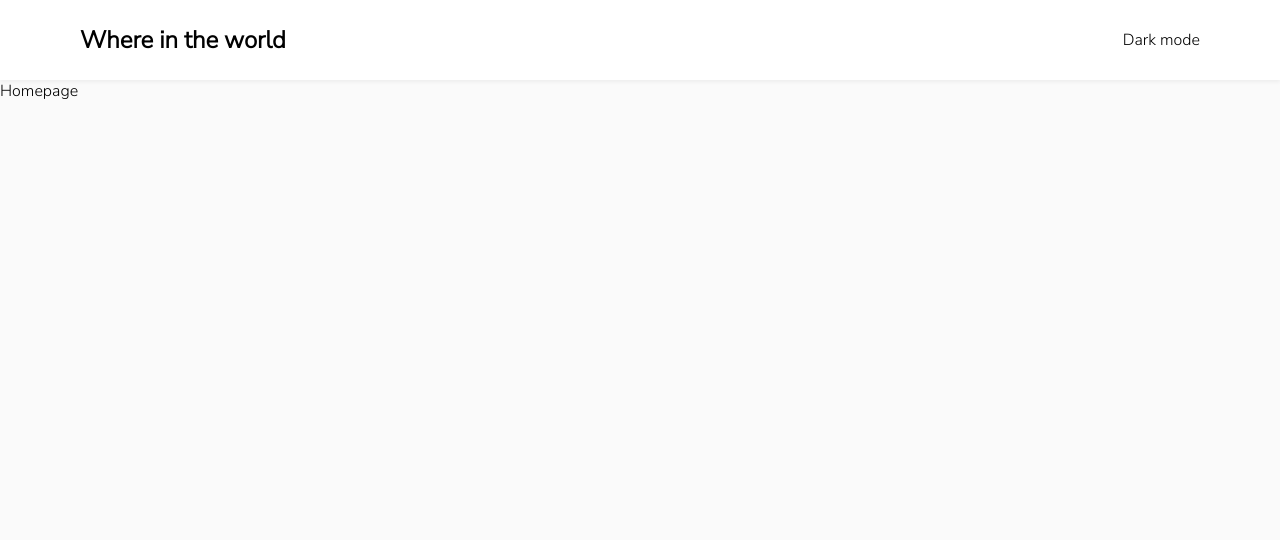
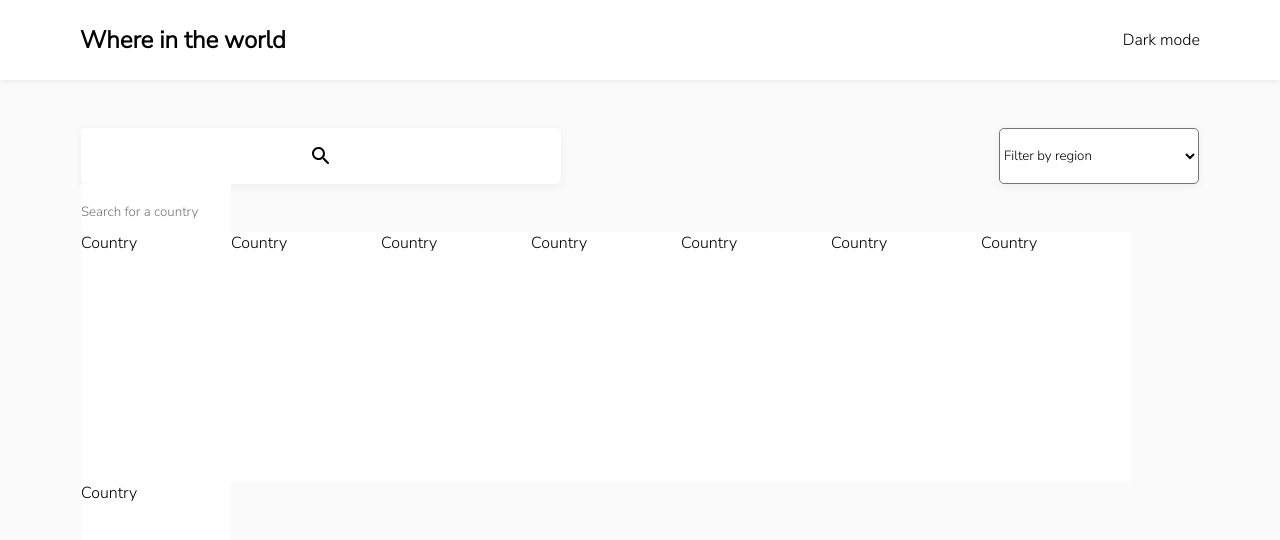
Before and after one commit to amt-juantuah/react-typescript-nations, a React (Create React App) app: page / in a window 1280 px wide. Shown: the top 540 px of the page. Built offline with nearby package versions, Linux system fonts and the light colour scheme; the HTML template or start-up script is replaced by a standard one.

Commit message:
:coffee: night

```diff
--- a/src/components/Countries.tsx
+++ b/src/components/Countries.tsx
@@ -0,0 +1,96 @@
+import { SearchRounded } from '@mui/icons-material';
+import React from 'react';
+import styled from 'styled-components';
+import Country from './Country';
+
+const Container = styled.div`
+    width: 100vw;
+    height: auto;
+    padding: 48px 81px;
+    display: flex;
+    flex-flow: column;
+`;
+
+const FilterBox = styled.div`
+    width: 100%;
+    display: flex;
+    flex-wrap: wrap;
+    justify-content: space-between;
+    margin-bottom: 48px;
+`;
+
+const SearchBox = styled.div`
+    height: 56px;
+    width: 480px;
+    background-color: var(--color-elements);
+    box-shadow: 0px 2px 9px rgba(0, 0, 0, 0.0532439);
+    border-radius: 5px;
+`;
+
+const Search = styled.input`
+    border: none;
+    outline: none;
+    flex: 5;
+    height: 100%;
+`;
+
+const SearchIconBox = styled.div`
+    flex: 1;
+    height: 100%;
+    display: flex;
+    justify-content: center;
+    align-items: center;
+    font-size: 14px;
+`;
+
+const SelectFilter = styled.select`
+    background-color: var(--color-elements);
+    box-shadow: 0px 2px 9px rgba(0, 0, 0, 0.0532439);
+    border-radius: 5px;
+    height: 56px;
+    width: 200px;
+`;
+
+const Option = styled.option``;
+
+const All = styled.div`
+    width: 100%;
+    height: auto;
+    display: flex;
+    flex-wrap: wrap;
+`;
+
+const Countries:React.FC = () => {
+  return (
+    <Container>
+        <FilterBox>
+            <SearchBox>
+                <SearchIconBox>
+                    <SearchRounded />
+                </SearchIconBox>
+                <Search type="text" placeholder="Search for a country"/>
+            </SearchBox>
+            <SelectFilter>
+                <Option>Filter by region</Option>
+                <Option>Africa</Option>
+                <Option>America</Option>
+                <Option>Asia</Option>
+                <Option>Europe</Option>
+                <Option>Oceania</Option>
+            </SelectFilter>
+        </FilterBox>
+        <All>
+            <Country />
+            <Country />
+            <Country />
+            <Country />
+            <Country />
+            <Country />
+            <Country />
+            <Country />
+        </All>
+    </Container>
+  )
+}
+
+export default Countries
--- /dev/null
+++ b/src/components/Country.tsx
@@ -0,0 +1,16 @@
+import React from 'react';
+import styled from 'styled-components';
+
+const Container = styled.div`
+    width: 150px;
+    height: 250px;
+    background-color: var(--color-elements);
+`;
+
+const Country:React.FC = () => {
+  return (
+    <Container>Country</Container>
+  )
+}
+
+export default Country
--- a/src/pages/Homepage.tsx
+++ b/src/pages/Homepage.tsx
@@ -1,6 +1,7 @@
 import React from 'react';
 import styled from 'styled-components';
 import Navbar from '../components/Navbar';
+import Countries from '../components/Countries';
 
 const Container = styled.div``;
 
@@ -8,7 +9,7 @@ const Homepage:React.FC = () => {
   return (
     <Container>
         <Navbar />
-        Homepage
+        <Countries />
     </Container>
   )
 }
```
